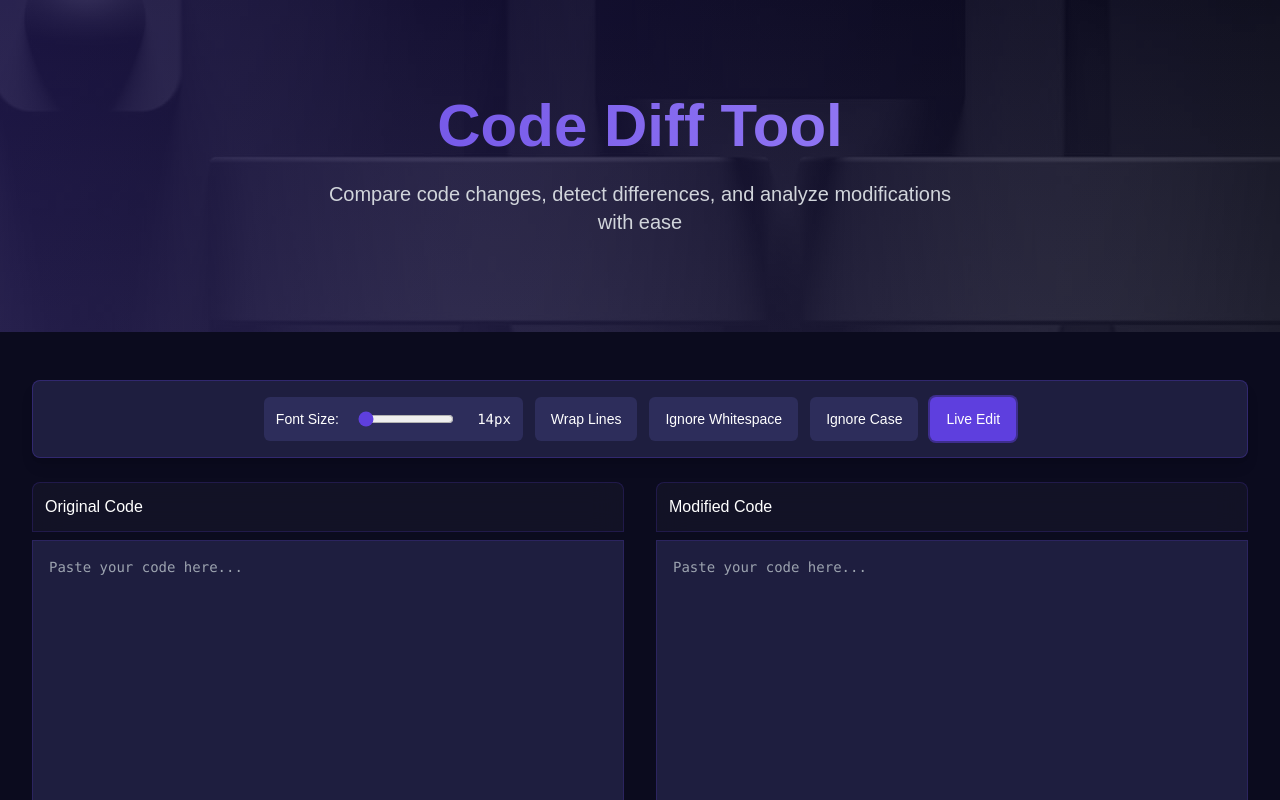
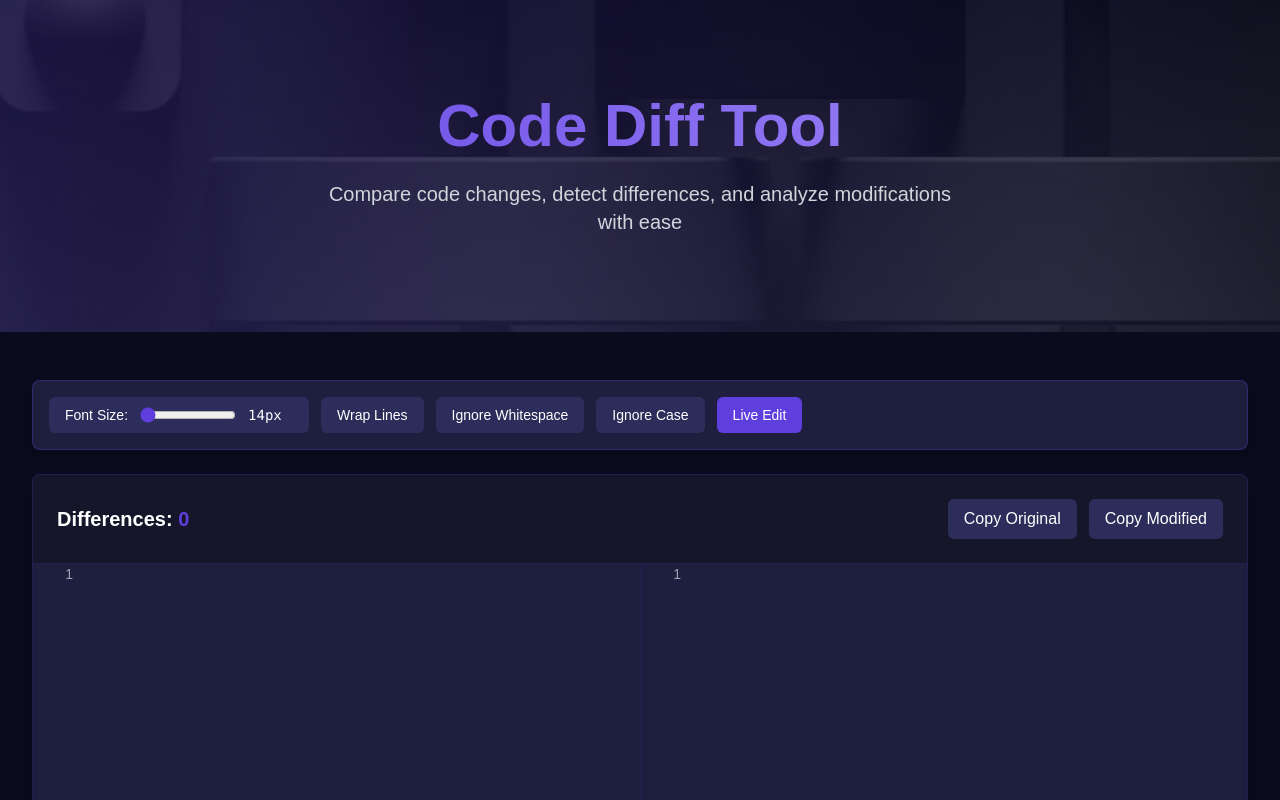
Before and after one commit to 4via6/Code-Diff, a Next.js app: page / in a window 1280 px wide. Both pictures are taken after a click on the button "Live Edit". Shown: the top 800 px of the page. Built offline with nearby package versions, Linux system fonts and the light colour scheme.

Commit message:
issues restore

```diff
--- a/components/code-comparison-tool.tsx
+++ b/components/code-comparison-tool.tsx
@@ -16,7 +16,7 @@ export function CodeComparisonToolComponent() {
   const [leftContent, setLeftContent] = useState('')
   const [rightContent, setRightContent] = useState('')
   const [copyStatus, setCopyStatus] = useState<{ [key: string]: boolean }>({})
-  const { fontSize, wrapLines, ignoreWhitespace, ignoreCase } = useSettings()
+  const { fontSize, wrapLines, ignoreWhitespace, ignoreCase, isLiveEdit } = useSettings()
 
   const handleLeftChange = (e: React.ChangeEvent<HTMLTextAreaElement>) => {
     setLeftContent(e.target.value)
@@ -85,6 +85,107 @@ export function CodeComparisonToolComponent() {
     return content.split('\n').length
   }
 
+  // Calculate diff count
+  const diffCount = useMemo(() => {
+    return differences.filter(part => part.added || part.removed).length
+  }, [differences])
+
+  // Function to render the diff content
+  const renderDiff = (content: string, side: 'left' | 'right') => {
+    const lines = content.split('\n')
+
+    if (isLiveEdit) {
+      return (
+        <div className="relative">
+          <div
+            className="absolute left-0 top-0 bottom-0 w-12 bg-[#1E1E3F] text-gray-400 select-none"
+            style={{ fontSize: `${fontSize}px` }}
+          >
+            {lines.map((_, i) => (
+              <div
+                key={i}
+                className="text-right pr-2"
+                style={{ lineHeight: `${fontSize * 1.5}px` }}
+              >
+                {i + 1}
+              </div>
+            ))}
+          </div>
+          <textarea
+            value={content}
+            onChange={(e) => {
+              if (side === 'left') {
+                handleLeftChange(e)
+              } else {
+                handleRightChange(e)
+              }
+            }}
+            className={`w-full min-h-[400px] p-4 pl-16 bg-[#1E1E3F] text-white border-[#5e3fde]/20
+              border-0 focus:outline-none focus:ring-2 focus:ring-[#5e3fde]/50 resize-y font-mono
+              ${wrapLines ? 'whitespace-pre-wrap' : 'whitespace-pre'}`}
+            style={{
+              fontSize: `${fontSize}px`,
+              lineHeight: `${fontSize * 1.5}px`
+            }}
+          />
+        </div>
+      )
+    }
+
+    return (
+      <div className="relative">
+        {/* Line numbers */}
+        <div
+          className="absolute left-0 top-0 bottom-0 w-12 bg-[#1E1E3F] text-gray-400 select-none"
+          style={{ fontSize: `${fontSize}px` }}
+        >
+          {lines.map((_, i) => (
+            <div
+              key={i}
+              className="text-right pr-2"
+              style={{ lineHeight: `${fontSize * 1.5}px` }}
+            >
+              {i + 1}
+            </div>
+          ))}
+        </div>
+
+        {/* Code content with syntax highlighting */}
+        <div
+          className="pl-12 overflow-x-auto"
+          style={{ fontSize: `${fontSize}px` }}
+        >
+          {lines.map((line, i) => {
+            const diffPart = differences.find(d =>
+              d.value.split('\n').includes(line)
+            )
+
+            let bgColor = 'transparent'
+            if (diffPart?.added && side === 'right') {
+              bgColor = 'rgba(46, 160, 67, 0.2)'
+            } else if (diffPart?.removed && side === 'left') {
+              bgColor = 'rgba(248, 81, 73, 0.2)'
+            }
+
+            return (
+              <pre
+                key={i}
+                className="px-4 font-mono"
+                style={{
+                  backgroundColor: bgColor,
+                  lineHeight: `${fontSize * 1.5}px`,
+                  whiteSpace: wrapLines ? 'pre-wrap' : 'pre'
+                }}
+              >
+                {line || ' '}
+              </pre>
+            )
+          })}
+        </div>
+      </div>
+    )
+  }
+
   return (
     <div className="min-h-screen bg-[#0B0B1E] text-white">
       <div className="relative overflow-hidden py-24 px-6 mb-12 bg-gradient-to-b from-[#0B0B1E] to-[#1a1a2e]">
@@ -107,7 +208,8 @@ export function CodeComparisonToolComponent() {
       <div className="max-w-[90rem] mx-auto px-4 sm:px-6 lg:px-8 pb-8 sm:pb-12 lg:pb-16">
         <SettingsToolbar />
 
-        {/* Input sections */}
+        {/* Show input sections only when not in live edit mode */}
+        {!isLiveEdit && (
           <div className="grid grid-cols-1 lg:grid-cols-2 gap-6 lg:gap-8 mb-8">
             {/* Left input */}
             <div className="flex flex-col">
@@ -155,11 +257,43 @@ export function CodeComparisonToolComponent() {
               </div>
             </div>
           </div>
+        )}
 
-        {/* Differences section */}
-        {differences.length > 0 && (
+        {/* Always show diff section in live edit mode */}
+        {(isLiveEdit || (leftContent || rightContent)) && (
           <div className="bg-[#1a1a2e]/80 rounded-lg overflow-hidden border border-[#5e3fde]/20 shadow-xl">
-            {/* ... your diff display code ... */}
+            {/* Diff header */}
+            <div className="p-4 sm:p-6 border-b border-[#5e3fde]/20 flex flex-col sm:flex-row justify-between items-start sm:items-center gap-3">
+              <div className="text-xl font-semibold">
+                Differences: <span className="text-[#5e3fde]">{diffCount}</span>
+              </div>
+              <div className="flex gap-3 w-full sm:w-auto">
+                <button
+                  onClick={() => handleCopyDiff(leftContent, 'left')}
+                  className="flex-1 sm:flex-none px-4 py-2 bg-[#2d2d5b] text-white rounded-md hover:bg-[#3d3d6b] transition-all duration-200"
+                  disabled={copyStatus['left']}
+                >
+                  {copyStatus['left'] ? 'Copied!' : 'Copy Original'}
+                </button>
+                <button
+                  onClick={() => handleCopyDiff(rightContent, 'right')}
+                  className="flex-1 sm:flex-none px-4 py-2 bg-[#2d2d5b] text-white rounded-md hover:bg-[#3d3d6b] transition-all duration-200"
+                  disabled={copyStatus['right']}
+                >
+                  {copyStatus['right'] ? 'Copied!' : 'Copy Modified'}
+                </button>
+              </div>
+            </div>
+
+            {/* Diff content */}
+            <div className="grid grid-cols-1 lg:grid-cols-2 divide-y lg:divide-y-0 lg:divide-x divide-[#5e3fde]/20">
+              <div className="overflow-x-auto">
+                {renderDiff(leftContent, 'left')}
+              </div>
+              <div className="overflow-x-auto">
+                {renderDiff(rightContent, 'right')}
+              </div>
+            </div>
           </div>
         )}
       </div>
--- a/components/settings-toolbar.tsx
+++ b/components/settings-toolbar.tsx
@@ -7,41 +7,20 @@ export function SettingsToolbar() {
   const {
     fontSize,
     setFontSize,
+    wrapLines,
+    toggleWrapLines,
     ignoreWhitespace,
     toggleIgnoreWhitespace,
     ignoreCase,
     toggleIgnoreCase,
-    wrapLines,
-    toggleWrapLines,
     isLiveEdit,
-    toggleLiveEdit,
+    toggleLiveEdit
   } = useSettings()
 
-  const buttonClasses = `
-    min-h-[44px] px-4 py-2 rounded-md text-sm font-medium
-    transition-all duration-200
-    bg-[#2d2d5b] text-white
-    hover:bg-[#3d3d6b] hover:shadow-lg hover:scale-105
-    active:bg-[#5e3fde] active:scale-100
-    focus:outline-none focus:ring-2 focus:ring-[#5e3fde]/50
-  `
-
-  const activeButtonClasses = `
-    min-h-[44px] px-4 py-2 rounded-md text-sm font-medium
-    transition-all duration-200
-    bg-[#5e3fde] text-white
-    hover:bg-[#4e35b5] hover:shadow-lg hover:scale-105
-    active:scale-100
-    focus:outline-none focus:ring-2 focus:ring-[#5e3fde]/50
-  `
-
   return (
-    <div className="flex flex-col sm:flex-row flex-wrap gap-3 p-4 bg-[#1E1E3F] text-white border border-[#5e3fde]/30 rounded-lg mb-6 shadow-lg">
-      {/* Container with center alignment on larger screens */}
-      <div className="w-full flex flex-col sm:flex-row items-start sm:items-center justify-start lg:justify-center gap-3">
-        {/* Font Size Control */}
-        <div className="w-full sm:w-auto flex items-center gap-3 p-3 rounded-md bg-[#2d2d5b]">
-          <label className="text-sm font-medium whitespace-nowrap min-w-[70px]">Font Size:</label>
+    <div className="flex flex-wrap gap-3 p-4 bg-[#1E1E3F] text-white border border-[#5e3fde]/30 rounded-lg mb-6 shadow-lg">
+      <div className="flex items-center gap-3 px-4 py-2 rounded-md bg-[#2d2d5b] min-w-[200px]">
+        <label className="text-sm font-medium whitespace-nowrap">Font Size:</label>
         <input
           type="range"
           min="14"
@@ -49,42 +28,46 @@ export function SettingsToolbar() {
           step="2"
           value={fontSize}
           onChange={(e) => setFontSize(Number(e.target.value))}
-            className="flex-1 sm:w-24 accent-[#5e3fde] h-2 rounded-lg"
+          className="w-24 accent-[#5e3fde]"
         />
-          <span className="text-sm font-mono min-w-[45px] text-right">{fontSize}px</span>
+        <span className="text-sm font-mono min-w-[45px]">{fontSize}px</span>
       </div>
 
-        {/* Button Group */}
-        <div className="grid grid-cols-2 sm:flex gap-3 w-full sm:w-auto">
       <button
         onClick={toggleWrapLines}
-            className={wrapLines ? activeButtonClasses : buttonClasses}
+        className={`px-4 py-2 rounded-md text-sm font-medium transition-all duration-200 ${
+          wrapLines ? 'bg-[#5e3fde]' : 'bg-[#2d2d5b] hover:bg-[#3d3d6b]'
+        }`}
       >
         Wrap Lines
       </button>
 
       <button
         onClick={toggleIgnoreWhitespace}
-            className={ignoreWhitespace ? activeButtonClasses : buttonClasses}
+        className={`px-4 py-2 rounded-md text-sm font-medium transition-all duration-200 ${
+          ignoreWhitespace ? 'bg-[#5e3fde]' : 'bg-[#2d2d5b] hover:bg-[#3d3d6b]'
+        }`}
       >
         Ignore Whitespace
       </button>
 
       <button
         onClick={toggleIgnoreCase}
-            className={ignoreCase ? activeButtonClasses : buttonClasses}
+        className={`px-4 py-2 rounded-md text-sm font-medium transition-all duration-200 ${
+          ignoreCase ? 'bg-[#5e3fde]' : 'bg-[#2d2d5b] hover:bg-[#3d3d6b]'
+        }`}
       >
         Ignore Case
       </button>
 
       <button
         onClick={toggleLiveEdit}
-            className={isLiveEdit ? activeButtonClasses : buttonClasses}
+        className={`px-4 py-2 rounded-md text-sm font-medium transition-all duration-200 ${
+          isLiveEdit ? 'bg-[#5e3fde]' : 'bg-[#2d2d5b] hover:bg-[#3d3d6b]'
+        }`}
       >
         Live Edit
       </button>
     </div>
-      </div>
-    </div>
   )
 }
--- a/contexts/SettingsContext.tsx
+++ b/contexts/SettingsContext.tsx
@@ -5,14 +5,12 @@ import React, { createContext, useContext, useState } from 'react'
 interface SettingsContextType {
   fontSize: number
   setFontSize: (size: number) => void
+  wrapLines: boolean
+  toggleWrapLines: () => void
   ignoreWhitespace: boolean
   toggleIgnoreWhitespace: () => void
   ignoreCase: boolean
   toggleIgnoreCase: () => void
-  wrapLines: boolean
-  toggleWrapLines: () => void
-  splitView: number
-  setSplitView: (ratio: number) => void
   isLiveEdit: boolean
   toggleLiveEdit: () => void
 }
@@ -21,15 +19,14 @@ const SettingsContext = createContext<SettingsContextType | undefined>(undefined
 
 export function SettingsProvider({ children }: { children: React.ReactNode }) {
   const [fontSize, setFontSize] = useState(14)
+  const [wrapLines, setWrapLines] = useState(false)
   const [ignoreWhitespace, setIgnoreWhitespace] = useState(false)
   const [ignoreCase, setIgnoreCase] = useState(false)
-  const [wrapLines, setWrapLines] = useState(false)
-  const [splitView, setSplitView] = useState(50)
   const [isLiveEdit, setIsLiveEdit] = useState(false)
 
+  const toggleWrapLines = () => setWrapLines(!wrapLines)
   const toggleIgnoreWhitespace = () => setIgnoreWhitespace(!ignoreWhitespace)
   const toggleIgnoreCase = () => setIgnoreCase(!ignoreCase)
-  const toggleWrapLines = () => setWrapLines(!wrapLines)
   const toggleLiveEdit = () => setIsLiveEdit(!isLiveEdit)
 
   return (
@@ -37,14 +34,12 @@ export function SettingsProvider({ children }: { children: React.ReactNode }) {
       value={{
         fontSize,
         setFontSize,
+        wrapLines,
+        toggleWrapLines,
         ignoreWhitespace,
         toggleIgnoreWhitespace,
         ignoreCase,
         toggleIgnoreCase,
-        wrapLines,
-        toggleWrapLines,
-        splitView,
-        setSplitView,
         isLiveEdit,
         toggleLiveEdit,
       }}
```
Lines whose indentation alone changed are shown as unchanged.
